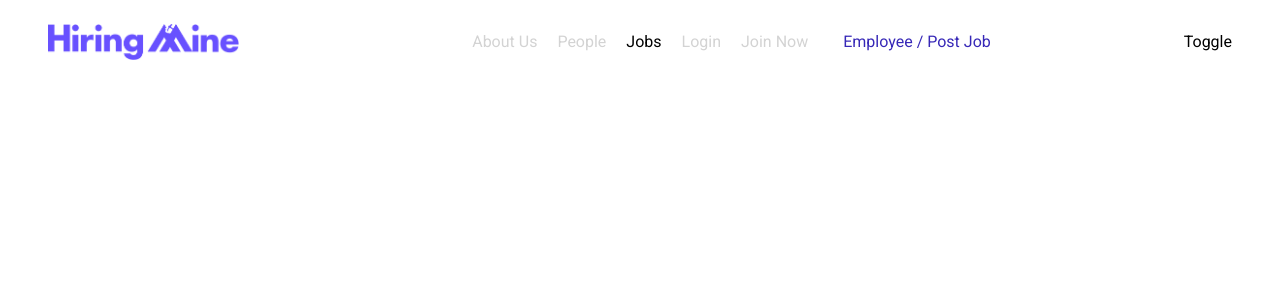
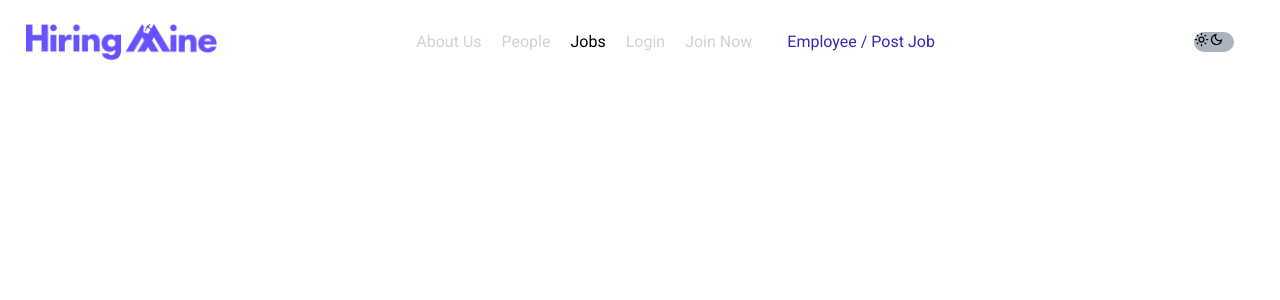
Before and after one commit to hamz-aa/hiring-mine-ui, a React (Vite) app: page / in a window 1280 px wide. Shown: the top 300 px of the page. Built offline with nearby package versions, Linux system fonts and the light colour scheme.

Commit message:
updated navbar

```diff
--- a/package.json
+++ b/package.json
@@ -10,6 +10,10 @@
     "preview": "vite preview"
   },
   "dependencies": {
+    "@emotion/react": "^11.11.4",
+    "@emotion/styled": "^11.11.5",
+    "@mui/icons-material": "^5.15.16",
+    "@mui/material": "^5.15.16",
     "react": "^18.2.0",
     "react-dom": "^18.2.0",
     "styled-components": "^6.1.9"
--- a/src/components/Navbar.jsx
+++ b/src/components/Navbar.jsx
@@ -1,20 +1,27 @@
+import { DarkModeOutlined, LightModeOutlined } from "@mui/icons-material";
 import styled from "styled-components";
 
 const Container = styled.div`
   display: flex;
   align-items: center;
   justify-content: space-between;
-  padding: 1em 3em;
+  padding: 1em 1.6em;
   font-size: 1.6rem;
 `;
 
 const Logo = styled.img`
   height: 36px;
+  cursor: pointer;
 `;
 
 const Menu = styled.ul`
   display: flex;
   gap: 20px;
+  margin-right: 100px;
+
+  & > li {
+    cursor: pointer;
+  }
 
   & > li:last-child {
     color: rgb(55, 40, 183);
@@ -26,7 +33,18 @@ const Menu = styled.ul`
   }
 `;
 
-const ThemeChanger = styled.div``;
+const ThemeChanger = styled.div`
+  background-color: #aab4be;
+  width: 40px;
+  height: 20px;
+  border-radius: 15px;
+  margin-right: 20px;
+
+  & > * {
+    font-size: 2rem;
+    width: 30px;
+  }
+`;
 
 const Navbar = () => {
   return (
@@ -40,7 +58,10 @@ const Navbar = () => {
         <li>Join Now</li>
         <li className="active">Employee / Post Job</li>
       </Menu>
-      <ThemeChanger>Toggle</ThemeChanger>
+      <ThemeChanger>
+        <LightModeOutlined className="light-mode" />
+        <DarkModeOutlined className="dark-mode" />
+      </ThemeChanger>
     </Container>
   );
 };
```
Also changed, not shown: 1 other file (tests, documents, lock files or other folders).
